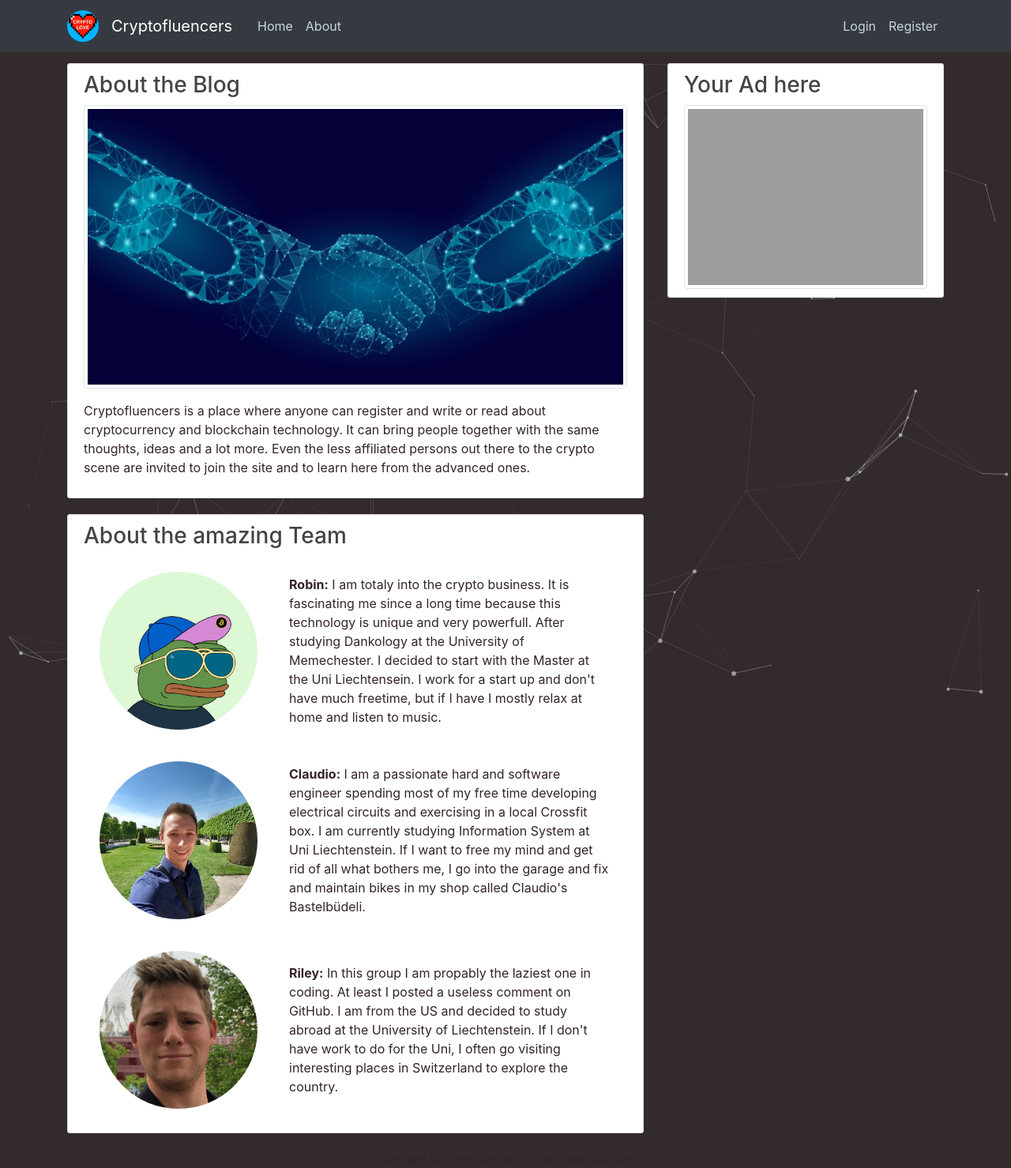
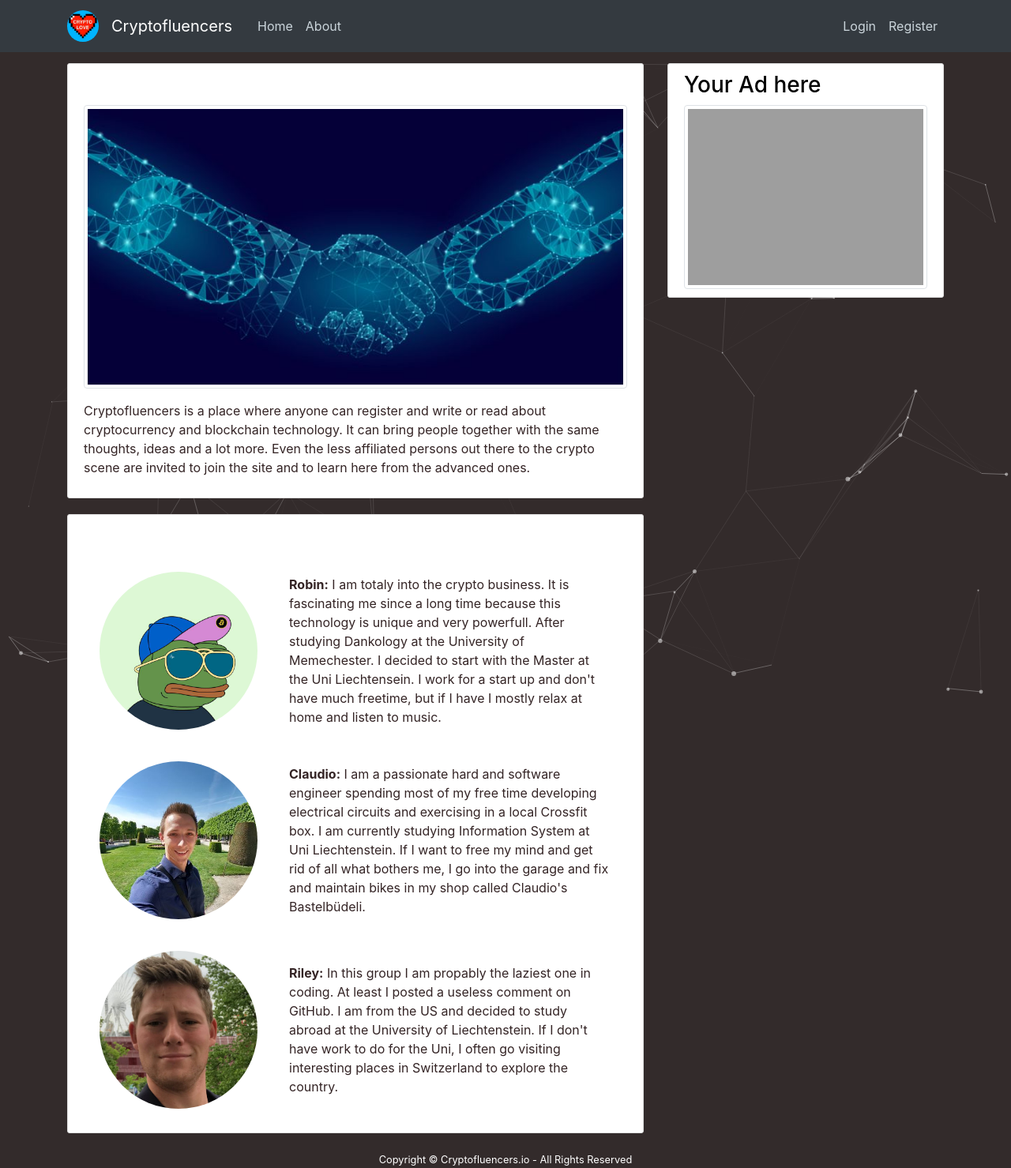
Before and after one commit to PizBernina/cryptofluencers, a Django app: page /about in a window 1280 px wide. Shown: the whole page at 79% size. Run offline with Django 3.2, Linux system fonts and the light colour scheme; some libraries are stand-ins or nearby versions; grey boxes are pictures that could not be loaded.

Commit message:
Font Changes

```diff
--- a/blog/static/blog/main.css
+++ b/blog/static/blog/main.css
@@ -31,7 +31,7 @@ body {
 }
 
 h1, h2, h3, h4, h5, h6 {
-  color: #444444;
+  color: #ffffff;
 }
 
 ul {
--- a/blog/templates/blog/base.html
+++ b/blog/templates/blog/base.html
@@ -67,13 +67,13 @@
         <!-- AdBar Right Side -->
         <div class="col-md-4">
           <div class="content-section">
-            <h3>Your Ad here</h3>
-              <img class="img-thumbnail" src="../../media/ad.png">
+            <h3><font color="black">Your Ad here</font></h3>
+              <img class="img-thumbnail" src="{% static "ad.png" %}">
           </div>
         </div>
       </div>
     </main>
-    <center><small>Copyright &copy; Cryptofluencers.io - All Rights Reserved</small></center>
+    <center><small><font color="white">Copyright &copy; Cryptofluencers.io - All Rights Reserved</font></small></center>
     <!-- Particles JavaScript (Background)-->
     <script>particlesJS.load('particles-js', '{% static "blog/particles.json" %}', function() {
      console.log('callback - particles.js config loaded');
```
